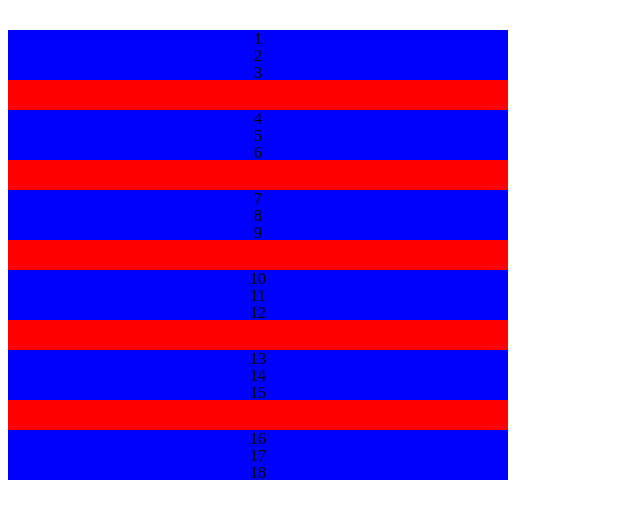
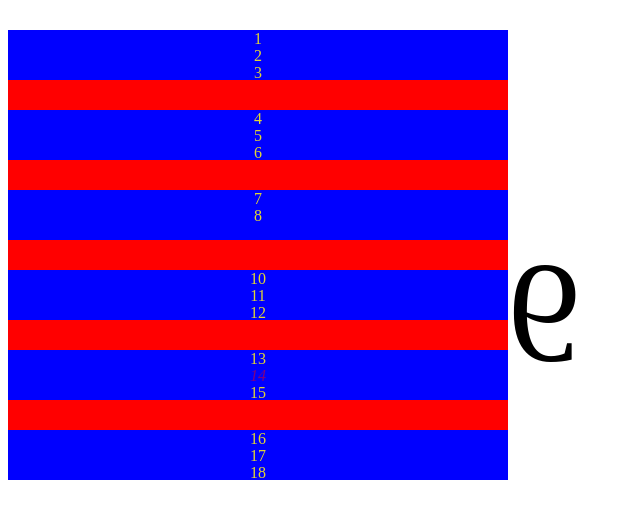
Before and after one commit to carmenltejeda92/DomPractice, a plain HTML site: page index.html in a window 1280 px wide. Shown: the whole page, without its empty margins (0-640 px from the left). Drawn offline with Linux system fonts and the light colour scheme.

Commit message:
Final Commit

```diff
--- a/dompractice.js
+++ b/dompractice.js
@@ -1,3 +1,13 @@
+/*  Author: C. Tejeda
+    Date: 10.27.2023
+    Purpose: Create an index.html and dompractice.js. Connect the js file.
+             Inside the body of your element write the code below to create a bunch of divs using Emmett shortcut.
+             For example, div#frenchfry
+             There should be a parent div which 6 children and each children has 3 children :)
+             The names of the divs should contain the following class names.
+              parent > child > grandchild */
+
+
 // ===== JavaScript =====
 // Change the title of your webpage to 'DOM Practice' using textContent and without assigning an id or a class name
 const title = document.querySelector("title")
@@ -31,7 +41,7 @@ for(let child of children){
     child.style.height = "50px"
     child.style.margin = "30px 0px"
     child.style.textAlign = "center"
-    child.style.color = "#0D635"
+    child.style.color = "#E0D635"
 }
 
 // Access the grandchildren give them the following properties
@@ -39,7 +49,6 @@ for(let child of children){
 // height of 7px
 // text that indicates index starting at 1
 // margin top of 10px
-
 const grandchildren = document.querySelectorAll(".grandchild")
 for(let i=0; i<grandchildren.length; i++){
     let grandchild = grandchildren[i]
@@ -50,17 +59,15 @@ for(let i=0; i<grandchildren.length; i++){
     grandchild.textContent = i+1
 }
 
-
-
-
-
-
-
 // Grandma's favorite
 // Access the 14th grandchild and give them a font color of pink and italicize
 // use array index to access the child and use 'children' to access the grandchild.
 // Look at MDN DOM children property
 // Assign a text color purple to the 14th grandchild
+const favoriteGrandChild = document.querySelectorAll(".child")[4].children[1]
+favoriteGrandChild.style.color = "pink"
+favoriteGrandChild.style.color = "purple"
+favoriteGrandChild.style.fontStyle = "italic"
 
 
 // The JavaScript of Grandchildren
@@ -74,3 +81,23 @@ for(let i=0; i<grandchildren.length; i++){
 // position absolute
 // top 30px
 // left 500px
+let blackSheep = get9thChild()
+blackSheep.parentElement.style.position = "relative"
+
+function get9thChild(){
+    for(let child of children)
+    {
+        for(let grandchild of child.children)
+        {
+            if(grandchild.textContent === "9")
+            return grandchild
+        }
+    }
+}
+blackSheep.style.color = "black"
+blackSheep.style.fontSize = "9rem"
+blackSheep.style.textAlign = "right"
+blackSheep.style.transform = "scale(-1, 1)"
+blackSheep.style.position = "absolute"
+blackSheep.style.top = "30px"
+blackSheep.style.left = "500px"
--- a/index.html
+++ b/index.html
@@ -1,10 +1,3 @@
-<!-- Create an index.html and dompractice.js. Connect the js file.
-     Inside the body of your element write the code below to create a bunch of divs using Emmett shortcut.
-     For example, div#frenchfry
-     There should be a parent div which 6 children and each children has 3 children :)
-     The names of the divs should contain the following class names.
-     parent > child > grandchild-->
-
 <!DOCTYPE html>
 <html lang="en">
     <head>
@@ -37,7 +30,7 @@
         </div>
         <div class="child">
             <div class="grandchild"></div>
-            <div class="grandchild"></div>
+            <div class="grandchild"></div>  <!-- 14th -->
             <div class="grandchild"></div>
         </div>
         <div class="child">
```
